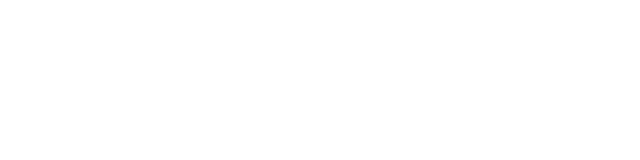
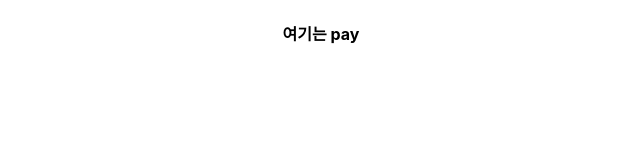
Before and after one commit to 2nd-HUFSummer-Hackathon/SPotato, a React (Create React App) app in the folder domdelivery/: page /pay in a window 1280 px wide. Shown: the top 160 px of the page, without its empty margins (319-959 px from the left). Built offline with nearby package versions, Linux system fonts and the light colour scheme.

Commit message:
Pay update

```diff
--- a/domdelivery/src/pages/Pay.js
+++ b/domdelivery/src/pages/Pay.js
@@ -1,5 +1,9 @@
 function Pay() {
-  return <div className="Pay"></div>;
+  return (
+    <div className="Pay">
+      <h4>여기는 pay</h4>
+    </div>
+  );
 }
 
 export default Pay;
```
